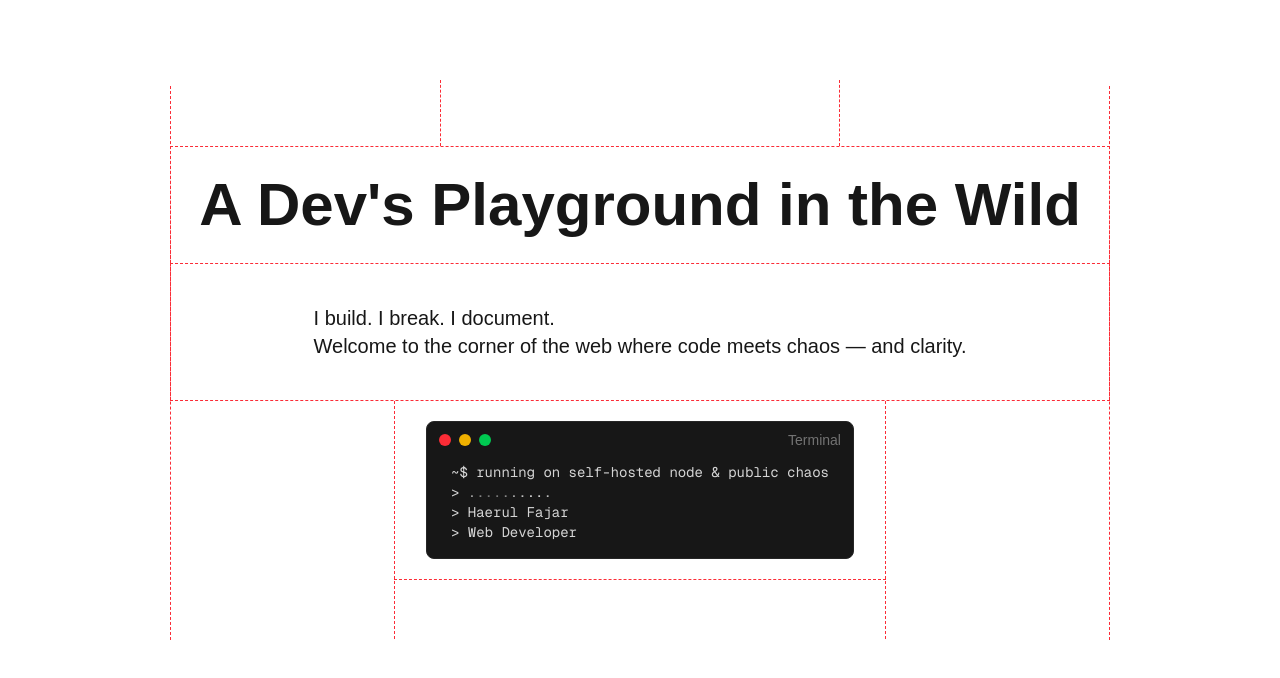
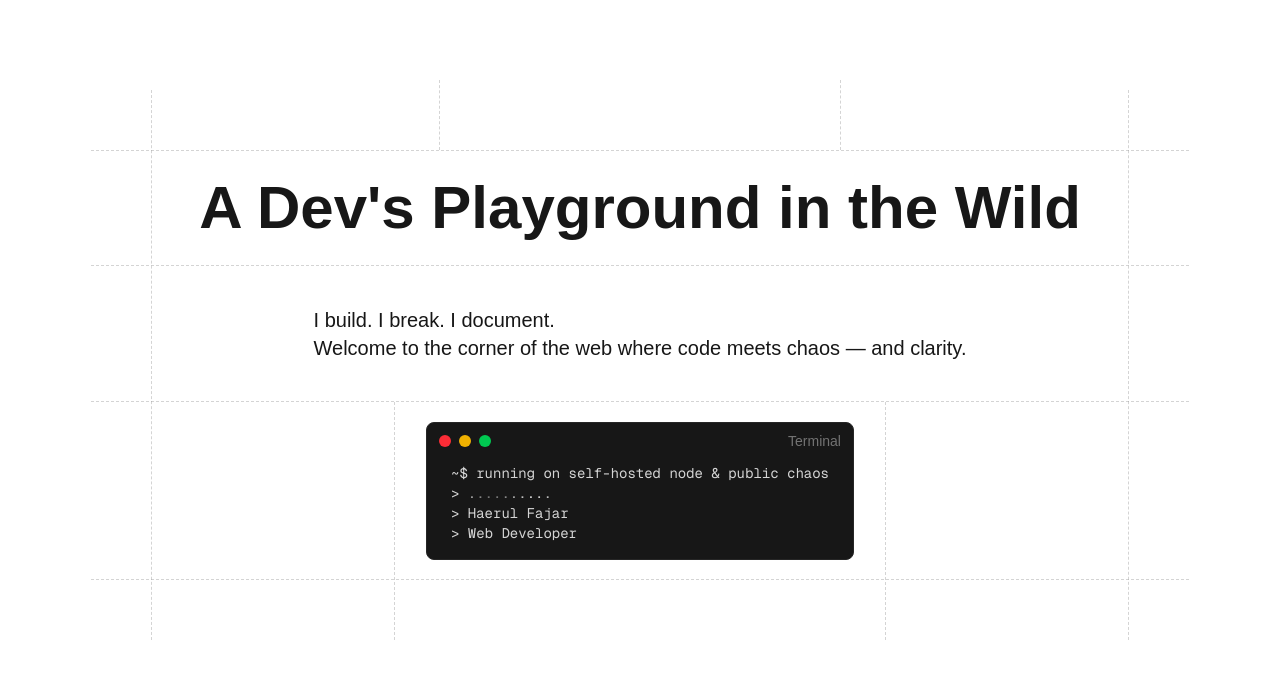
Before and after one commit to haerulr2/my-blog, a Next.js app: page / in a window 1280 px wide. Shown: the top 678 px of the page. Built offline with nearby package versions, Linux system fonts and the light colour scheme.

Commit message:
Refactor Home component styles; update border colors to neutral and adjust layout for improved visual hierarchy.

```diff
--- a/src/app/page.tsx
+++ b/src/app/page.tsx
@@ -1,19 +1,29 @@
 export default function Home() {
   return (
     <main className='relative'>
-      <div className='flex flex-col items-center justify-center h-[500px] my-20 px-15'>
-        <div className='w-100 h-20 border-x-1 border-red-500 border-dashed'></div>
+      <div className='flex flex-col items-center justify-center h-[500px] my-20 px-15 relative'>
+        <div className='px-50 h-20 border-x-1 border-neutral-500 border-dashed relative opacity-30'></div>
         <div className='flex flex-col items-center justify-center relative'>
           {/* Divider */}
-          <div className='absolute -top-[60px] left-0 w-0 h-[calc(100%+120px)] border-s-1 border-red-500 border-dashed'></div>
+          <div className='absolute -top-[60px] left-0 w-0 h-[calc(100%+120px)] border-s-1 border-neutral-500 border-dashed opacity-30'></div>
+          <div className='absolute -top-[60px] right-0 w-0 h-[calc(100%+120px)] border-s-1 border-neutral-500 border-dashed opacity-30'></div>
+          <div className='absolute bottom-0 -left-[60px] h-0 w-[calc(100%+120px)] border-t-1 border-neutral-500 border-dashed opacity-30'></div>
 
-          <div className='p-7 border-1 border-b-0 border-red-500 border-dashed'>
+          <div className='p-7 px-12 relative'>
+            {/* Divider */}
+            <div className='absolute top-0 -left-[60px] h-full w-[calc(100%+120px)] border-t-1 border-neutral-500 border-dashed opacity-30'></div>
+            <div className='absolute bottom-0 -left-[60px] h-0 w-[calc(100%+120px)] border-t-1 border-neutral-500 border-dashed opacity-30'></div>
+
             {/* Title */}
             <h1 className='text-6xl font-bold'>
               A Dev&apos;s Playground in the Wild
             </h1>
           </div>
-          <div className='flex p-10 border-1 border-red-500 border-dashed w-full'>
+
+          <div className='flex p-10 w-full relative'>
+            {/* Divider */}
+            <div className='absolute bottom-0 -left-[60px] h-0 w-[calc(100%+120px)] border-t-1 border-neutral-500 border-dashed opacity-30'></div>
+
             {/* Description */}
             <p className='text-xl m-auto'>
               I build. I break. I document.
@@ -22,9 +32,11 @@ export default function Home() {
               clarity.
             </p>
           </div>
-          <div className='p-5 md:px-8 border-b-1 border-red-500 border-dashed relative'>
+
+          <div className='p-5 md:px-8 relative'>
             {/* Divider */}
-            <div className='absolute top-0 left-0 w-0 h-[calc(100%+60px)] border-s-1 border-red-500 border-dashed'></div>
+            <div className='absolute top-0 left-0 w-0 h-[calc(100%+60px)] border-s-1 border-neutral-500 border-dashed opacity-30'></div>
+            <div className='absolute top-0 right-0 w-0 h-[calc(100%+60px)] border-s-1 border-neutral-500 border-dashed opacity-30'></div>
 
             {/* Terminal command */}
             <div className='bg-neutral-900 border border-neutral-800 rounded-lg px-3 py-2 pb-4 max-w-md mx-auto'>
@@ -76,11 +88,7 @@ export default function Home() {
                 &gt; Web Developer
               </div>
             </div>
-            {/* Divider */}
-            <div className='absolute top-0 right-0 w-0 h-[calc(100%+60px)] border-s-1 border-red-500 border-dashed'></div>
           </div>
-          {/* Divider */}
-          <div className='absolute -top-[60px] right-0 w-0 h-[calc(100%+120px)] border-s-1 border-red-500 border-dashed'></div>
         </div>
       </div>
     </main>
@@ -126,6 +134,7 @@ export default function Home() {
 //               <div className="w-3 h-3 bg-green-500 rounded-full"></div>
 //             </div>
 //             <span className="text-sm text-neutral-500">Terminal</span>
+
 //           </div>
 //           <div className="mt-3 text-neutral-300 font-mono text-sm">
 //             ~ running on self-hosted node & public chaos
```
